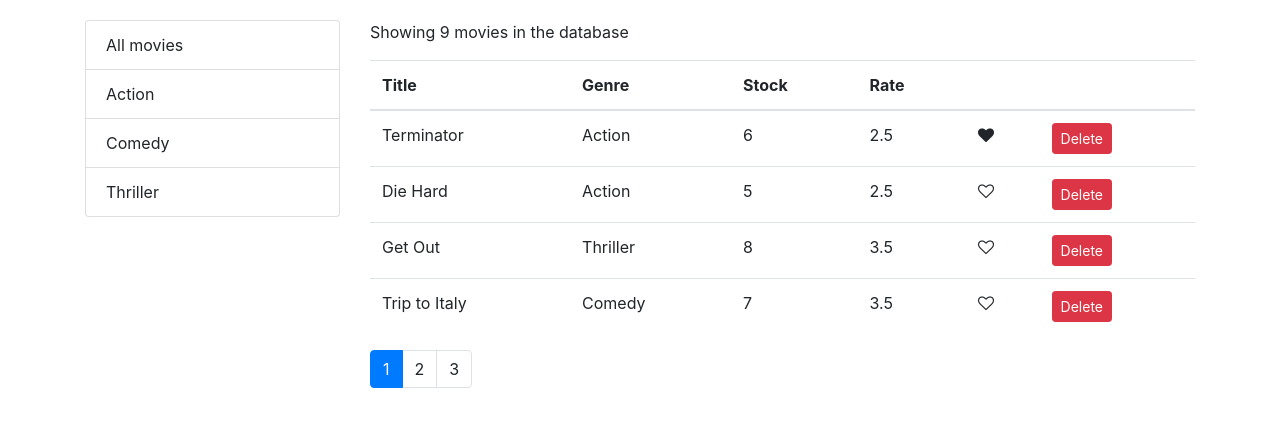
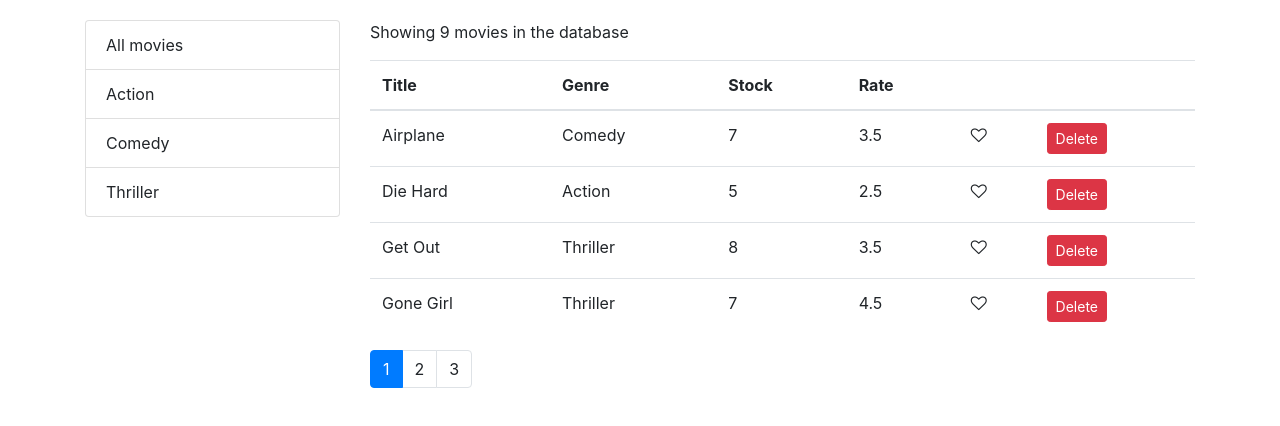
Before and after one commit to pzync/vidly-practise, a React (Create React App) app: page / in a window 1280 px wide. Shown: the top 426 px of the page. Built offline with nearby package versions, Linux system fonts and the light colour scheme.

Commit message:
sorting works. done till 17 - implementing sorting

```diff
--- a/src/components/movies.jsx
+++ b/src/components/movies.jsx
@@ -1,21 +1,23 @@
 import React, { Component } from "react";
 import { getMovies } from "../services/fakeMovieService";
 import { getGenres } from "../services/fakeGenreService";
-import Like from "./common/like";
 import Pagination from "./common/pagination";
 import { paginate } from "../utils/paginate";
 import ListGroup from "./common/listGroup";
+import MoviesTable from "./moviesTable";
+import _ from "lodash";
 
 class Movies extends Component {
   state = {
     genres: [],
     movies: [],
     pageSize: 4,
-    currentPage: 1
+    currentPage: 1,
+    sortColumn: { path: "title", order: "asc" }
   };
 
   componentDidMount() {
-    const genres = [{ name: "All movies" }, ...getGenres()];
+    const genres = [{ _id: "", name: "All movies" }, ...getGenres()];
     this.setState({ movies: getMovies(), genres });
   }
 
@@ -40,11 +42,23 @@
     this.setState({ selectedGenre: genre, currentPage: 1 });
   };
 
+  handleSort = path => {
+    const sortColumn = { ...this.state.sortColumn };
+    if (sortColumn.path === path)
+      sortColumn.order = sortColumn.order === "asc" ? "desc" : "asc";
+    else {
+      sortColumn.path = path;
+      sortColumn.order = "asc";
+    }
+    this.setState({ sortColumn });
+  };
+
   render() {
     const { length: count } = this.state.movies;
     const {
       pageSize,
       currentPage,
+      sortColumn,
       selectedGenre,
       movies: allMovies
     } = this.state;
@@ -57,7 +71,9 @@
       selectedGenre && selectedGenre._id
         ? allMovies.filter(m => m.genre._id === selectedGenre._id)
         : allMovies;
-    const movies = paginate(filtered, currentPage, pageSize);
+
+    const sorted = _.orderBy(filtered, sortColumn.path, sortColumn.order);
+    const movies = paginate(sorted, currentPage, pageSize);
 
     return (
       <div className="row">
@@ -71,44 +87,12 @@
         <div className="col">
           <div>
             <p>Showing {filtered.length} movies in the database</p>
-            <table className="table">
-              <thead>
-                <tr>
-                  <th scope="col">Title</th>
-                  <th scope="col">Genre</th>
-                  <th scope="col">Stock</th>
-                  <th scope="col">Rate</th>
-                  <th />
-                  <th />
-                </tr>
-              </thead>
-              <tbody>
-                {movies.map(movie => {
-                  return (
-                    <tr key={movie._id}>
-                      <td>{movie.title}</td>
-                      <td>{movie.genre.name}</td>
-                      <td>{movie.numberInStock}</td>
-                      <td>{movie.dailyRentalRate}</td>
-                      <td>
-                        <Like
-                          liked={movie.liked}
-                          onClick={() => this.handleLike(movie)}
-                        />
-                      </td>
-                      <td>
-                        <button
-                          onClick={() => this.handleDelete(movie)}
-                          className="btn btn-danger btn-sm"
-                        >
-                          Delete
-                        </button>
-                      </td>
-                    </tr>
-                  );
-                })}
-              </tbody>
-            </table>
+            <MoviesTable
+              movies={movies}
+              onLike={this.handleLike}
+              onDelete={this.handleDelete}
+              onSort={this.handleSort}
+            />
             <Pagination
               itemCount={filtered.length}
               pageSize={pageSize}
--- /dev/null
+++ b/src/components/moviesTable.jsx
@@ -0,0 +1,46 @@
+import React from "react";
+import Like from "./common/like";
+
+const MoviesTable = props => {
+  const { movies, onLike, onDelete, onSort } = props;
+
+  return (
+    <table className="table">
+      <thead>
+        <tr>
+          <th onClick={() => onSort("title")}>Title</th>
+          <th onClick={() => onSort("genre.name")}>Genre</th>
+          <th onClick={() => onSort("numberInStock")}>Stock</th>
+          <th onClick={() => onSort("dailyRentalRate")}>Rate</th>
+          <th />
+          <th />
+        </tr>
+      </thead>
+      <tbody>
+        {movies.map(movie => {
+          return (
+            <tr key={movie._id}>
+              <td>{movie.title}</td>
+              <td>{movie.genre.name}</td>
+              <td>{movie.numberInStock}</td>
+              <td>{movie.dailyRentalRate}</td>
+              <td>
+                <Like liked={movie.liked} onClick={() => onLike(movie)} />
+              </td>
+              <td>
+                <button
+                  onClick={() => onDelete(movie)}
+                  className="btn btn-danger btn-sm"
+                >
+                  Delete
+                </button>
+              </td>
+            </tr>
+          );
+        })}
+      </tbody>
+    </table>
+  );
+};
+
+export default MoviesTable;
```
